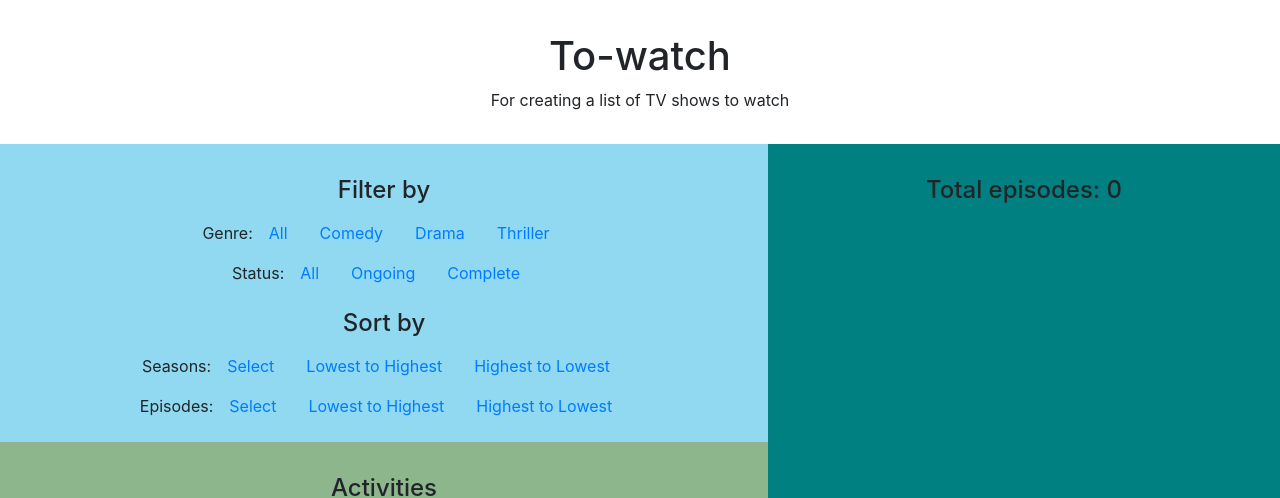
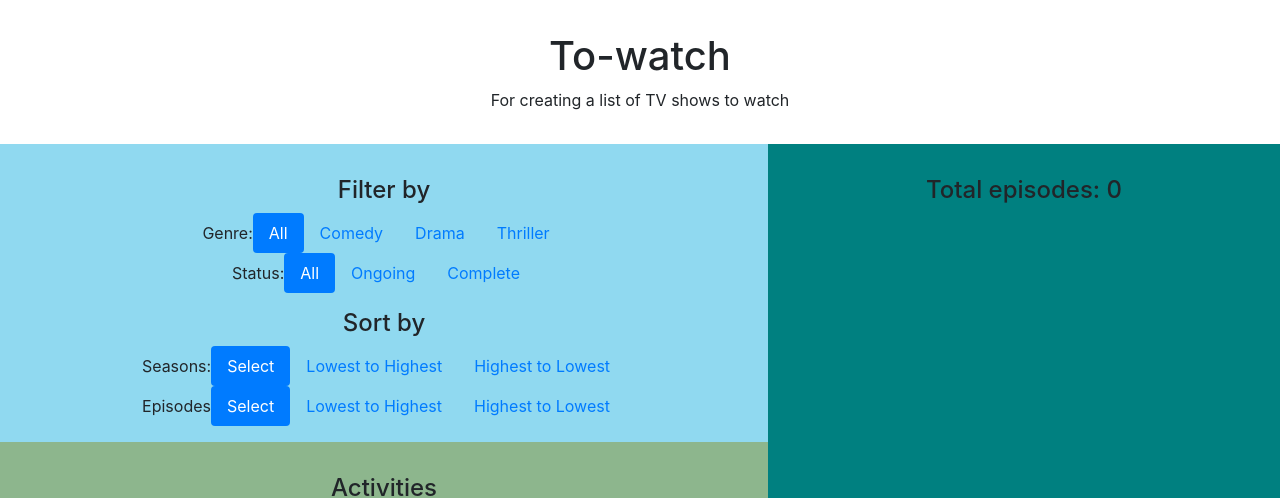
Before and after one commit to lauren-choi/favshows, a React (Create React App) app: page / in a window 1280 px wide. Shown: the top 498 px of the page. Built offline with nearby package versions, Linux system fonts and the light colour scheme.

Commit message:
navbar pills for selection

```diff
--- a/src/FilteredList.js
+++ b/src/FilteredList.js
@@ -104,35 +104,35 @@ export default class FilteredList extends React.Component {
     return (
       <div className="main">
         <div className="filtered-display">
-          <Nav className="navigation">
+          <div className="navigation">
             <h4>Filter by</h4>
-            <Nav.Item className="navigation-category">
+            <Nav variant="pills" defaultActiveKey="all" className="navigation-category">
               <Nav.Item>Genre:</Nav.Item>
-              <Nav.Link eventKey="all" onSelect={this.onSelectFilterGenre}>All</Nav.Link>
-              <Nav.Link eventKey="comedy" onSelect={this.onSelectFilterGenre}>Comedy</Nav.Link>
-              <Nav.Link eventKey="drama" onSelect={this.onSelectFilterGenre}>Drama</Nav.Link>
-              <Nav.Link eventKey="thriller" onSelect={this.onSelectFilterGenre}>Thriller</Nav.Link>
-            </Nav.Item>
-            <Nav.Item className="navigation-category">
+              <Nav.Item><Nav.Link eventKey="all" onSelect={this.onSelectFilterGenre}>All</Nav.Link></Nav.Item>
+              <Nav.Item><Nav.Link eventKey="comedy" onSelect={this.onSelectFilterGenre}>Comedy</Nav.Link></Nav.Item>
+              <Nav.Item><Nav.Link eventKey="drama" onSelect={this.onSelectFilterGenre}>Drama</Nav.Link></Nav.Item>
+              <Nav.Item><Nav.Link eventKey="thriller" onSelect={this.onSelectFilterGenre}>Thriller</Nav.Link></Nav.Item>
+            </Nav>
+            <Nav variant="pills" defaultActiveKey="all" className="navigation-category">
               <Nav.Item>Status:</Nav.Item>
-              <Nav.Link eventKey="all" onSelect={this.onSelectFilterStatus}>All</Nav.Link>
-              <Nav.Link eventKey="ongoing" onSelect={this.onSelectFilterStatus}>Ongoing</Nav.Link>
-              <Nav.Link eventKey="complete" onSelect={this.onSelectFilterStatus}>Complete</Nav.Link>
-            </Nav.Item>
+              <Nav.Item><Nav.Link eventKey="all" onSelect={this.onSelectFilterStatus}>All</Nav.Link></Nav.Item>
+              <Nav.Item><Nav.Link eventKey="ongoing" onSelect={this.onSelectFilterStatus}>Ongoing</Nav.Link></Nav.Item>
+              <Nav.Item><Nav.Link eventKey="complete" onSelect={this.onSelectFilterStatus}>Complete</Nav.Link></Nav.Item>
+            </Nav>
             <h4>Sort by</h4>
-            <Nav.Item className="navigation-category">
+            <Nav variant="pills" defaultActiveKey="select" className="navigation-category">
               <Nav.Item>Seasons:</Nav.Item>
-              <Nav.Link eventKey="select" onSelect={this.sortSeasons}>Select</Nav.Link>
-              <Nav.Link eventKey="ascending" onSelect={this.sortSeasons}>Lowest to Highest</Nav.Link>
-              <Nav.Link eventKey="descending" onSelect={this.sortSeasons}>Highest to Lowest</Nav.Link>
-            </Nav.Item>
-            <Nav.Item className="navigation-category">
-              <Nav.Item>Episodes:</Nav.Item>
-              <Nav.Link eventKey="select" onSelect={this.sortEpisodes}>Select</Nav.Link>
-              <Nav.Link eventKey="ascending" onSelect={this.sortEpisodes}>Lowest to Highest</Nav.Link>
-              <Nav.Link eventKey="descending" onSelect={this.sortEpisodes}>Highest to Lowest</Nav.Link>
-            </Nav.Item>
-          </Nav>
+              <Nav.Item><Nav.Link eventKey="select" onSelect={this.sortSeasons}>Select</Nav.Link></Nav.Item>
+              <Nav.Item><Nav.Link eventKey="ascending" onSelect={this.sortSeasons}>Lowest to Highest</Nav.Link></Nav.Item>
+              <Nav.Item><Nav.Link eventKey="descending" onSelect={this.sortSeasons}>Highest to Lowest</Nav.Link></Nav.Item>
+            </Nav>
+            <Nav variant="pills" defaultActiveKey="select" className="navigation-category">
+              <Nav.Item>Episodes</Nav.Item>
+              <Nav.Item><Nav.Link eventKey="select" onSelect={this.sortEpisodes}>Select</Nav.Link></Nav.Item>
+              <Nav.Item><Nav.Link eventKey="ascending" onSelect={this.sortEpisodes}>Lowest to Highest</Nav.Link></Nav.Item>
+              <Nav.Item><Nav.Link eventKey="descending" onSelect={this.sortEpisodes}>Highest to Lowest</Nav.Link></Nav.Item>
+            </Nav>
+          </div>
           <div className="filtered-section">
             <h4>Activities</h4>
             <DisplayList addEpisodes={this.props.addEpisodes} showsList={this.props.showsList.filter(this.applyFilters)}
```
